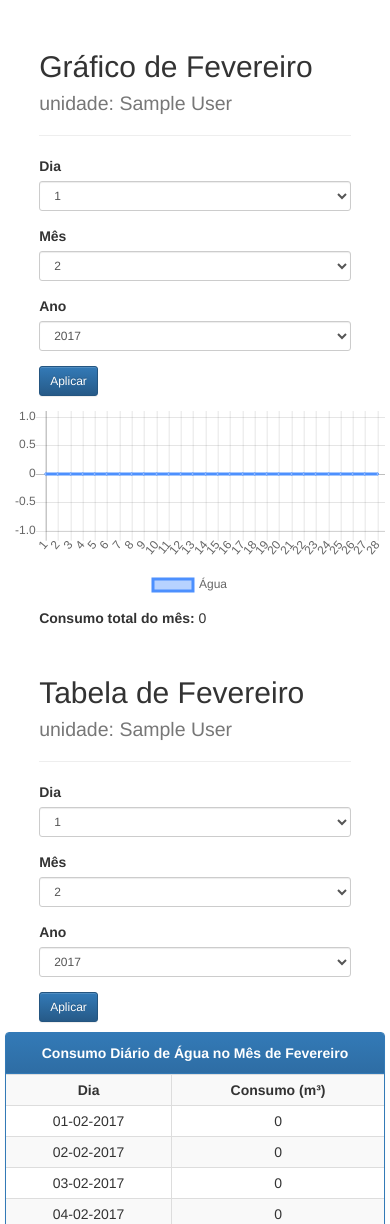
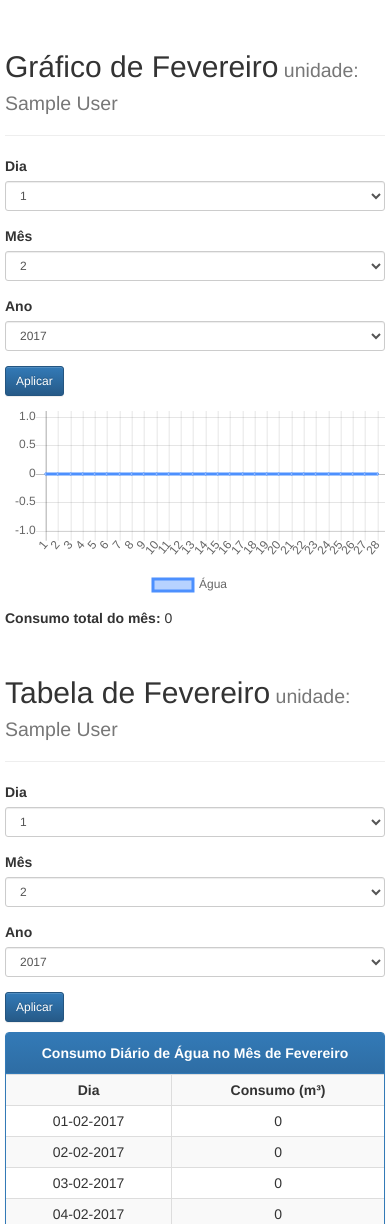
Before and after one commit to hivo-machado/ecoflow1, a PHP site: page /relatorio/graficoMes.php in a window 390 px wide; the page is wider, and only the part inside the window is pictured. Shown: the part 50-1274 px from the top of that part. Run offline with PHP 8.4, Linux system fonts and the light colour scheme; the visitor is signed in with stand-in values (Sample User, id 1); data that the repository does not hold is empty.

Commit message:
Cabeçalho das paginas
Correção cabeçalho das paginas

```diff
--- a/login/alteraConta.php
+++ b/login/alteraConta.php
@@ -45,7 +45,7 @@ include_once("funcoes.php");
 
 <!--Cabeçalho da form-->
 <div class="row">
-	<div class="col-sm-12 col-sm-offset-0 col-xs-10 col-xs-offset-1">
+	<div class="col-sm-12 col-sm-offset-0 col-xs-12 col-xs-offset-0">
 	  <div class="page-header">
 	    <h2>Alterar Login</h2>
 	  </div>
@@ -79,7 +79,7 @@ include_once("funcoes.php");
 
 <!--Cabeçalho da form-->
 <div class="row">
-	<div class="col-sm-12 col-sm-offset-0 col-xs-10 col-xs-offset-1">
+	<div class="col-sm-12 col-sm-offset-0 col-xs-12 col-xs-offset-0">
 	  <div class="page-header">
 	    <h2>Alterar Senha</h2>
 	  </div>
--- a/login/alteraEmail.php
+++ b/login/alteraEmail.php
@@ -38,7 +38,7 @@ include_once("funcoes.php");
 
 <!--Cabeçalho da pagina-->
 <div class="row">
-	<div class="col-sm-12 col-sm-offset-0 col-xs-10 col-xs-offset-1">
+	<div class="col-sm-12 col-sm-offset-0 col-xs-12 col-xs-offset-0">
 	  <div class="page-header">
 	    <h2>Alterar E-mail</h2>
 	  </div>
--- a/login/recuperaSenha.php
+++ b/login/recuperaSenha.php
@@ -29,7 +29,7 @@
 
 <!--Cabeçalho da pagina-->
 <div class="row">
-	<div class="col-sm-12 col-sm-offset-0 col-xs-10 col-xs-offset-1">
+	<div class="col-sm-12 col-sm-offset-0 col-xs-12 col-xs-offset-0">
 	  <div class="page-header">
 	    <h2>Recuperar Senha</h2>
 	  </div>
--- a/relatorio/graficoMes.php
+++ b/relatorio/graficoMes.php
@@ -96,7 +96,7 @@
 
   <!--Cabeçalho da pagina-->
   <div class="row">
-    <div class="col-sm-12 col-sm-offset-0 col-xs-10 col-xs-offset-1">
+    <div class="col-sm-12 col-sm-offset-0 col-xs-12 col-xs-offset-0">
       <div class="page-header">
         <h2>Gráfico de <?php echo $meses[$mes] ?><small> unidade: <?php echo $nome ?></small></h2>
       </div>
@@ -105,7 +105,7 @@
 
   <!--Campo selecionaveis-->
   <div class="row hidden-print">
-    <div class="col-sm-12 col-sm-offset-0 col-xs-10 col-xs-offset-1">
+    <div class="col-sm-12 col-sm-offset-0 col-xs-12 col-xs-offset-0">
       <form class="form-inline" method="POST" action="graficoMes.php">
           <div class="form-group form-group-sm">
             <label for="dia">Dia</label>
@@ -156,7 +156,7 @@
 
   <!--Consumo Total do mês-->
   <div class="row">
-    <div class="col-sm-12 col-sm-offset-0 col-xs-10 col-xs-offset-1">
+    <div class="col-sm-12 col-sm-offset-0 col-xs-12 col-xs-offset-0">
       <?php
         echo '<h5> <strong>Consumo total do mês: </strong>'.$total.'</h5>';
       ?>
@@ -171,7 +171,7 @@
 
   <!--Cabeçalho da tabela-->
   <div class="row">
-    <div class="col-sm-12 col-sm-offset-0 col-xs-10 col-xs-offset-1">
+    <div class="col-sm-12 col-sm-offset-0 col-xs-12 col-xs-offset-0">
       <div class="page-header">
         <h2>Tabela de <?php echo $meses[$mes] ?><small> unidade: <?php echo $nome ?></small></h2>
       </div>
@@ -180,7 +180,7 @@
 
   <!--Campo selecionaveis-->
   <div class="row hidden-print">
-    <div class="col-sm-12 col-sm-offset-0 col-xs-10 col-xs-offset-1">
+    <div class="col-sm-12 col-sm-offset-0 col-xs-12 col-xs-offset-0">
       <form class="form-inline" method="POST" action="graficoMes.php">
           <div class="form-group form-group-sm">
             <label for="dia1">Dia</label>
```
Also changed, not shown: relatorio/graficoAno.php (+5 -5 lines).
